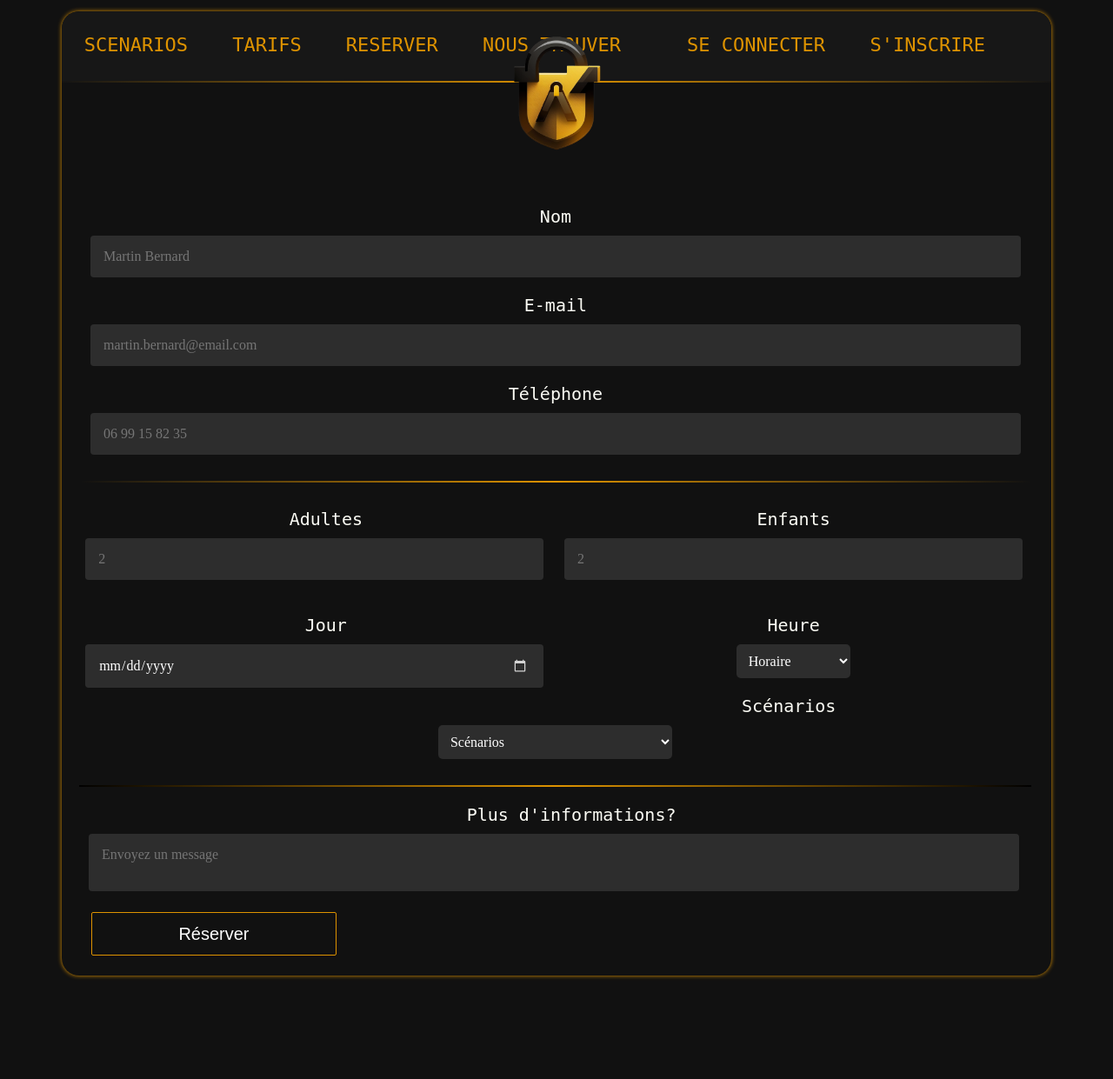
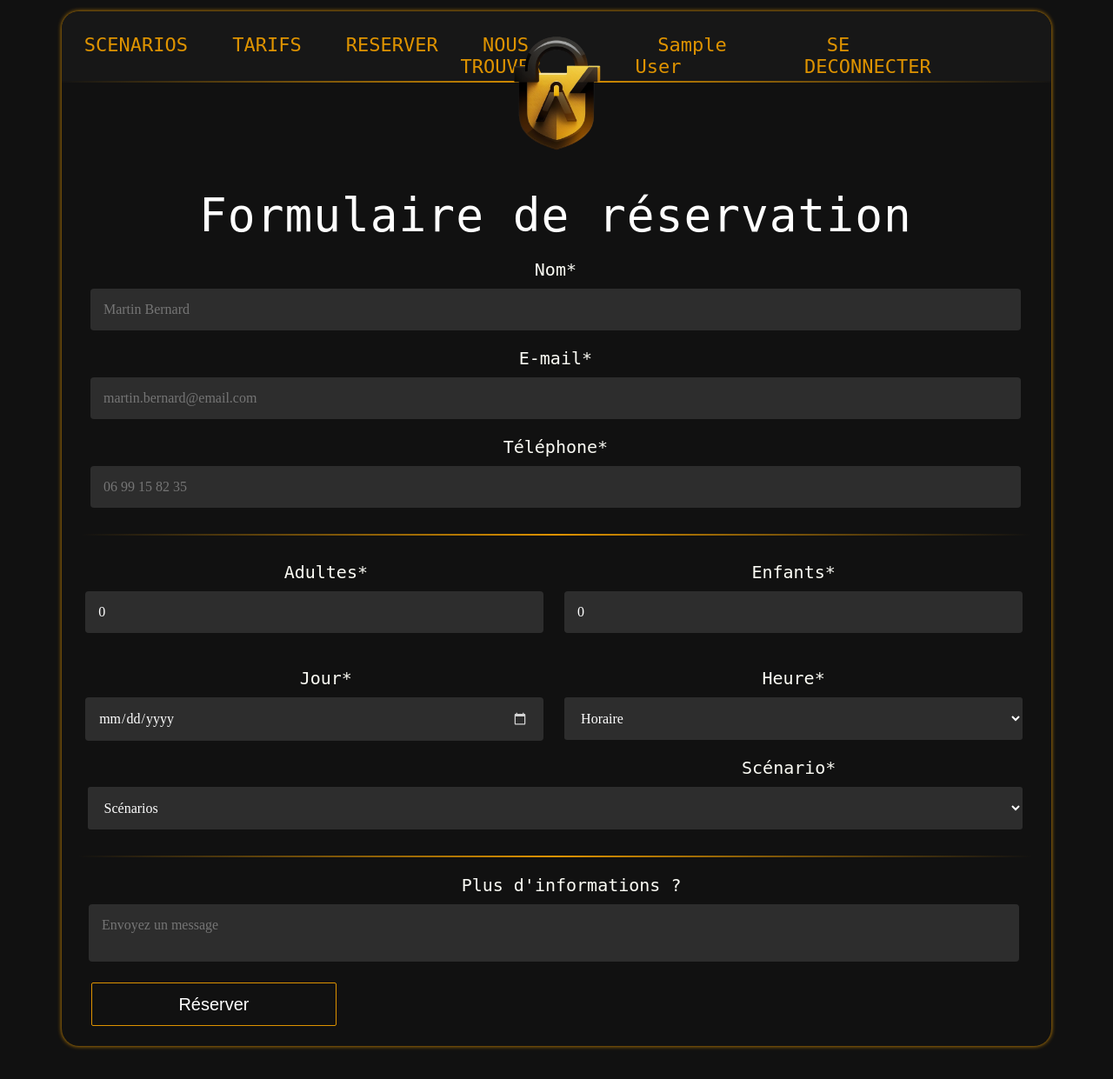
Before and after one commit to Daruom47/EscapeAgen, a PHP site: a page that uses reservation.php in a window 1280 px wide. Shown: the whole page at 87% size. Before the commit the page ends 1126 px from the top, so only its background shows below. Run offline with PHP 8.4, Linux system fonts and the light colour scheme; the visitor is signed in with stand-in values (Sample User, id 1); tables that the repository leaves empty or names only in its code hold one stand-in row (values such as "Sample post"); some web fonts are replaced.

Commit message:
reservationformflorian

```diff
--- a/class/reservations.class.php
+++ b/class/reservations.class.php
@@ -1,6 +1,6 @@
 <?php
-require_once  "../includes/config.php";
-require_once  "../includes/fonctions.php";
+require_once  "./includes/config.php";
+require_once  "./includes/fonctions.php";
 
 class Reservations
 {
@@ -11,12 +11,43 @@ class Reservations
         $this->db = connect();
     }
 
-    public function insert($id_user, $id_scenario, $heure)
+    public function insert($id_user, $id_scenario, $nom, $mail, $telephone, $nombre_adulte, $nombre_enfant, $jour, $heure, $information)
     {
-        $stmt = $this->db->prepare("INSERT INTO `reservation` (`id_user`, `id_scenario`, `heure`) VALUES (?, ?, ?)");
-        $stmt->bind_param("iis", $id_user, $id_scenario, $heure);
+        $stmt = $this->db->prepare("INSERT INTO `reservation` (`id_user`, `id_scenario`,`nom`,`mail`,`telephone`,`nombre_adulte`,`nombre_enfant`,`jour`,`heure`,`information`) VALUES (:id_user, :id_scenario, :nom, :mail, :telephone, :nombre_adulte, :nombre_enfant, :jour, :heure, :information)");
+
+        $stmt->bindParam(':id_user', $id_user, PDO::PARAM_INT);
+        $stmt->bindParam(':id_scenario', $id_scenario, PDO::PARAM_INT);
+        $stmt->bindParam(':nom', $nom, PDO::PARAM_STR);
+        $stmt->bindParam(':mail', $mail, PDO::PARAM_STR);
+        $stmt->bindParam(':telephone', $telephone, PDO::PARAM_STR);
+        $stmt->bindParam(':nombre_adulte', $nombre_adulte, PDO::PARAM_INT);
+        $stmt->bindParam(':nombre_enfant', $nombre_enfant, PDO::PARAM_INT);
+        $stmt->bindParam(':jour', $jour, PDO::PARAM_STR);
+        $stmt->bindParam(':heure', $heure, PDO::PARAM_STR);
+        $stmt->bindParam(':information', $information, PDO::PARAM_STR);
         $stmt->execute();
-        $stmt->close();
+        return true;
+    }
+
+    public function reservationExist($id_scenario, $jour, $heure)
+    {
+        $stmt = $this->db->prepare("SELECT * FROM reservation WHERE id_scenario = :id_scenario AND jour = :jour AND heure = :heure");
+        $stmt->bindParam(':id_scenario', $id_scenario, PDO::PARAM_INT);
+        $stmt->bindParam(':jour', $jour, PDO::PARAM_STR);
+        $stmt->bindParam(':heure', $heure, PDO::PARAM_STR);
+        $stmt->execute();
+        $resultat = $stmt->rowCount();
+        if ($resultat > 0) {
+            // L'élément existe déjà en base de données
+            return true;
+        } else {
+            // L'élément n'existe pas en base de données
+            return false;
+        }
+    }
+    public function playerlimit($nombre_enfant,$nombre_adulte,$limitemin,$limitemax)
+    {
+        return $nombre_adulte + $nombre_enfant <= $limitemax && $nombre_adulte + $nombre_enfant >= $limitemin;
     }
 
     public function update($id, $id_user, $id_scenario, $heure)
--- a/css/reservation.css
+++ b/css/reservation.css
@@ -136,18 +136,18 @@ body > div.container > form{
     display: inline-block;
     border-bottom: 2px solid transparent;
     -o-border-image: -o-linear-gradient(left,
-    rgb(0, 0, 0),
+    #111111,
     #de9300,
-    rgb(0, 0, 0));
+    #111111);
     border-image: -webkit-gradient(linear,
     left top, right top,
     from(rgb(0, 0, 0)),
     color-stop(#de9300),
     to(rgb(0, 0, 0)));
     border-image: linear-gradient(0.25turn,
-    rgb(0, 0, 0),
+    #111111,
     #de9300,
-    rgb(0, 0, 0));
+    #111111);
     border-image-slice: 1;
     padding: 10px;
     text-align: center;
--- a/css/styles.css
+++ b/css/styles.css
@@ -442,13 +442,12 @@ div.slogan>p {
 }
 
 select {
-  width:25%;
   background-color: #2d2d2d;
   color: white;
   border: none;
-  padding: 10px;
+  padding: 15px;
   font-size: 16px;
-  border-radius: 5px;
+  border-radius: 3px;
 }
 
 select option {
--- a/reservation.php
+++ b/reservation.php
@@ -1,3 +1,11 @@
+<?php
+session_start();
+require __DIR__ . "/includes/config.php";
+require __DIR__ . "/includes/fonctions.php";
+require_once __DIR__ . "/class/scenario.class.php";
+require_once __DIR__ . "/class/reservations.class.php";
+?>
+
 <!DOCTYPE html>
 <html lang="en">
 <head>
@@ -26,68 +34,98 @@
             <!-- <img alt="Escapez-vous de la routine!" src="./images/slogan.png"> -->
     </div>
 
-    <form class="formReservation"><!-- action="reservation.php" method="post" -->
+    <form class="formReservation" method="post"><!-- action="reservation.php" method="post" -->
         <div class="topform">
+        <h2 id="titreReservation">Formulaire de réservation</h2>
             <div class="elem-group">
-                <label for="name">Nom</label>
+                <label for="name">Nom*</label>
                 <input type="text" id="name" name="visitor_name" placeholder="Martin Bernard" pattern=[A-Z\sa-z]{3,20} required>
             </div>
             <div class="elem-group">
-                <label for="email">E-mail</label>
+                <label for="email">E-mail*</label>
                 <input type="email" id="email" name="visitor_email" placeholder="martin.bernard@email.com" required>
             </div>
             <div class="elem-group">
-                <label for="phone">Téléphone</label>
+                <label for="phone">Téléphone*</label>
                 <input type="tel" id="phone" name="visitor_phone" placeholder="06 99 15 82 35" required>
             </div>
         </div>
         <div class="midform">
             <div class="elem-group inlined">
-                <label for="adult">Adultes</label>
-                <input type="number" id="adult" name="total_adults" placeholder="2" min="2" max="6" required>
+                <label for="adult">Adultes*</label>
+                <input type="number" id="adult" name="total_adults" value="0" min="0" max="10" required>
             </div>
             <div class="elem-group inlined">
-                <label for="child">Enfants</label>
-                <input type="number" id="child" name="total_children" placeholder="2" min="2" max="6" required>
+                <label for="child">Enfants*</label>
+                <input type="number" id="child" name="total_children" value="0" min="0" max="10" required>
             </div>
             <div class="elem-group inlined">
-                <label for="checkin-date">Jour</label>
-                <input type="date" id="checkin-date" name="checkin" required>
+                <label for="checkin-date">Jour*</label>
+                <?php
+                $timestamp = time() + 3600*24;
+                $date_utc = gmdate('Y-m-d',$timestamp);?>
+                <input type="date" id="checkin-date" name="jour" required min="<?php echo $date_utc;?>">
             </div>
             <div class="elem-group inlined">
-                <label>Heure</label>
-                <select class="textarea">
+                <label>Heure*</label>
+                <select class="textarea" name="heure" required>
                     <option selected value="0">Horaire</option>
-                    <option value="1">10h - 11h</option>
-                    <option value="2">11h - 12h</option>
-                    <option value="3">13h - 14h</option>
-                    <option value="4">14h - 15h</option>
-                    <option value="5">15h - 16h</option>
-                    <option value="6">16h - 17h</option>
-                    <option value="7">17h - 18h</option>
-                    <option value="8">18h - 19h</option>
-                    <option value="9">19h - 20h</option>
-                    <option value="10">20h - 21h</option>
+                    <option value="10:00:00">10h - 11h</option>
+                    <option value="11:00:00">11h - 12h</option>
+                    <option value="13:00:00">13h - 14h</option>
+                    <option value="14:00:00">14h - 15h</option>
+                    <option value="15:00:00">15h - 16h</option>
+                    <option value="16:00:00">16h - 17h</option>
+                    <option value="17:00:00">17h - 18h</option>
+                    <option value="18:00:00">18h - 19h</option>
+                    <option value="19:00:00">19h - 20h</option>
+                    <option value="20:00:00">20h - 21h</option>
                 </select>
             </div>
             <div class="elem-group">
-                <label >Scénarios</label>
-                <select class="textarea1">
+                <label for="scenario">Scénario*</label>
+                <select class="textarea1" name="scenario" required>
                     <option selected value="0">Scénarios</option>
-                    <option value="1">Le Trésor du Shérif</option>
-                    <option value="2">Contagion</option>
-                    <option value="3">L'envol du phénix</option>
-                    <option value="4">Le trésor des Pirates</option>
-                    <option value="5">Urgence Spatiale</option>
-                    <option value="6">Le Monde Fantastique</option>
+                    <?php
+                    $s = new Scenario();
+                    $vallue = 0;
+                    foreach ($s->getList(true) as $resultat){
+                        $vallue++;
+                        echo '<option value="' .$resultat["id"]. '">' .$resultat["nom"]. '</option>';
+                    }
+                    ?>
                 </select>
             </div>
         </div>
         <div class="elem-group">
-            <label for="message">Plus d'informations?</label>
-            <textarea id="message" name="visitor_message" placeholder="Envoyez un message" required></textarea>
+            <label for="message">Plus d'informations ?</label>
+            <textarea id="message" name="visitor_message" placeholder="Envoyez un message"></textarea>
         </div>
-        <button type="submit">Réserver</button>
+        <button name="Confirmer" id="EnvoieForm" type="submit">Réserver</button>
+        <?php
+        if(isset($_POST["Confirmer"])){
+            $r = new Reservations();
+            if($r -> playerlimit($_POST['total_children'],$_POST['total_adults'],$s -> get($_POST['scenario'])["min_players"],$s -> get($_POST['scenario'])["max_players"]) == true){
+                if($r -> reservationExist($_POST['scenario'], $_POST['jour'], $_POST['heure']) == false){
+                    $r -> insert(($_SESSION['id'] =! null ? $_SESSION['id'] : null),
+                    htmlspecialchars($_POST['scenario']),
+                    htmlspecialchars($_POST['visitor_name']),
+                    htmlspecialchars($_POST['visitor_email']),
+                    htmlspecialchars($_POST['visitor_phone']),
+                    htmlspecialchars($_POST['total_adults']),
+                    htmlspecialchars($_POST['total_children']),
+                    htmlspecialchars($_POST['jour']),
+                    htmlspecialchars($_POST['heure']),
+                    (isset($_POST['visitor_message']) ? $_POST['visitor_message'] : null));
+                    echo 'Votre réservation a bien été envoyée, merci et à bientôt !';
+                }
+                else
+                echo 'Ce créneau a déjà été réservé, veuillez en choisir un autre.';
+            }
+            else
+            echo 'Veuillez respecter le nombre de joueurs du scénario "'.$s -> get($_POST['scenario'])["nom"].'" qui doit être compris entre '.$s -> get($_POST['scenario'])["min_players"].' et '.$s -> get($_POST['scenario'])["max_players"].'.';
+            }
+        ?>
     </form>
     </div>
     <!-- <script src="./js/nav.js"></script> -->
```
Also changed, not shown: js/reservation.js (added), 1 other file.
